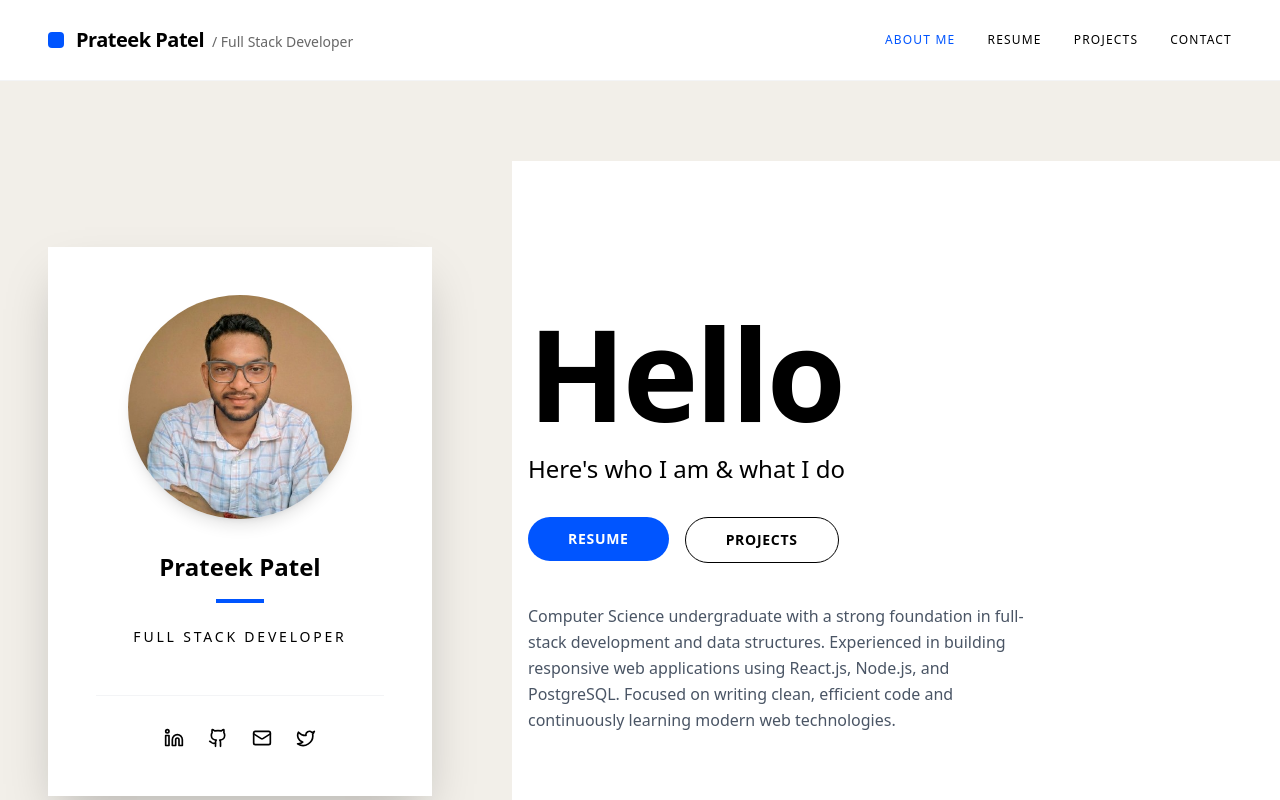
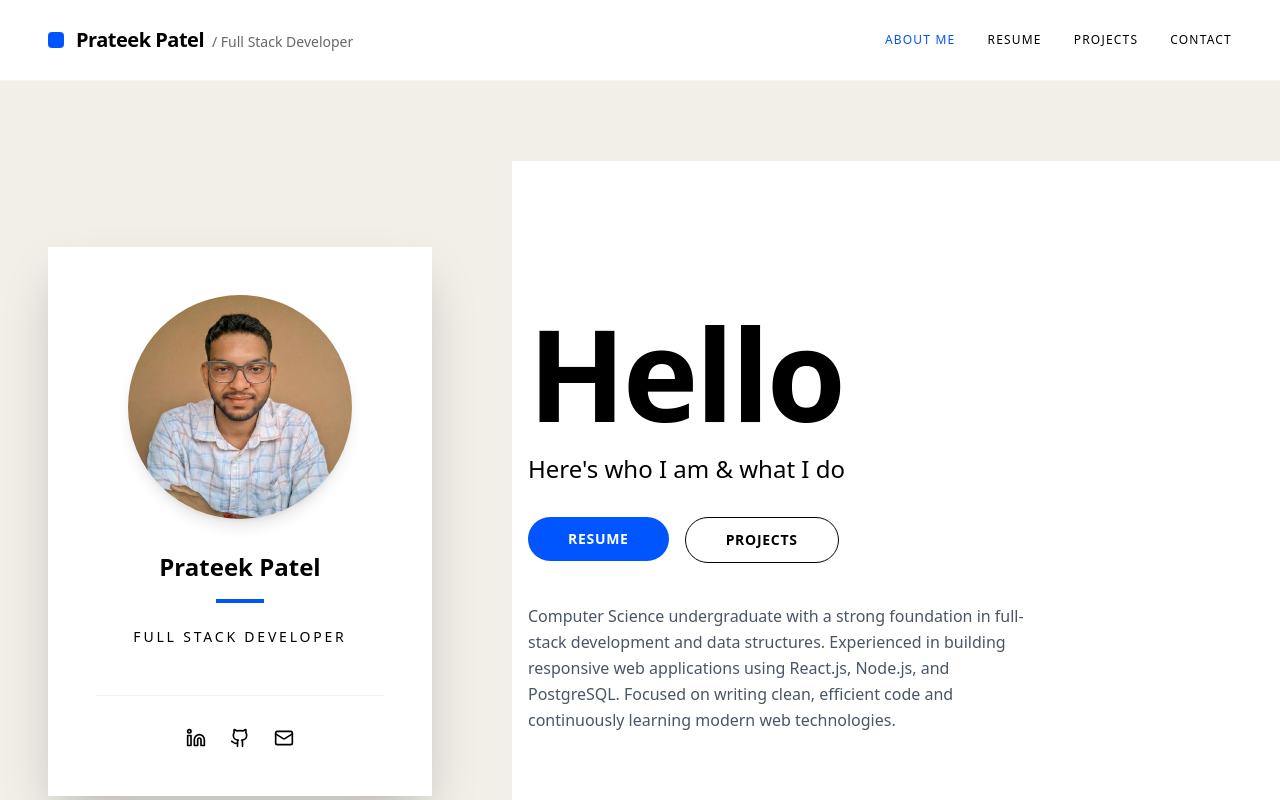
Before and after one commit to prateekP1906/PORTFOLIO, a Next.js app: page / in a window 1280 px wide. Shown: the top 800 px of the page. Built offline with nearby package versions, Linux system fonts and the light colour scheme.

Commit message:
feat: Add Hero component displaying personal profile, social links, and navigation buttons.

```diff
--- a/components/Hero.tsx
+++ b/components/Hero.tsx
@@ -41,15 +41,11 @@ export default function Hero() {
                         <Link href={portfolioData.personal.linkedin} target="_blank" className="text-black hover:text-[#0055FF] transition-colors">
                             <Linkedin size={20} />
                         </Link>
-                        <Link href={portfolioData.personal.github} target="_blank" className="text-black hover:text-[#0055FF] transition-colors">
+                        <Link href="https://github.com/prateekP1906" target="_blank" className="text-black hover:text-[#0055FF] transition-colors">
                             <Github size={20} />
                         </Link>
-                        <Link href={`mailto:${portfolioData.personal.email}`} className="text-black hover:text-[#0055FF] transition-colors">
+                        <Link href="prateekpatel1906@gmail.com" className="text-black hover:text-[#0055FF] transition-colors">
                             <Mail size={20} />
-                        </Link>
-                        {/* Added a 4th icon as per 'social icons' request, using Twitter as placeholder */}
-                        <Link href="#" className="text-black hover:text-[#0055FF] transition-colors">
-                            <Twitter size={20} />
                         </Link>
                     </div>
                 </div>
```
